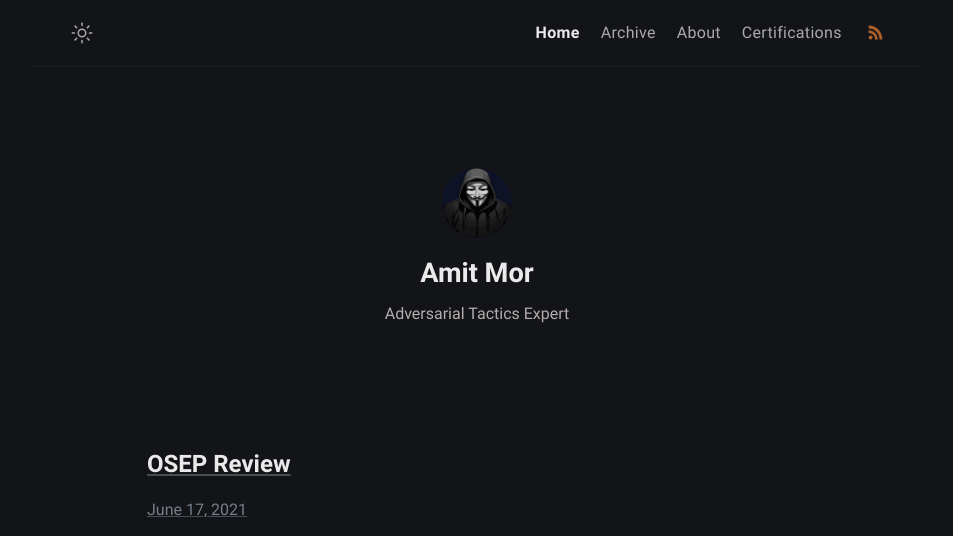
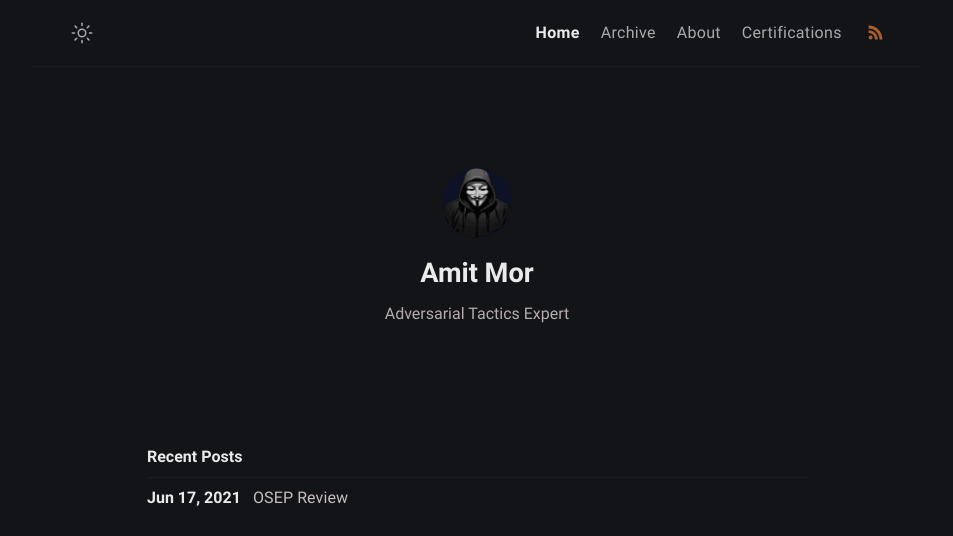
Before and after one commit to Extravenger/extravenger.github.io, a Jekyll site: the page built from index.md, in a window 1280 px wide. Shown: the top 536 px of the page, without its empty margins (163-1116 px from the left). Built offline with Jekyll 4.4.1, drawn with Linux system fonts in a browser that asks for light colours; some of the changed text lies outside the part shown.

Commit message:
Update home.html

```diff
--- a/_layouts/home.html
+++ b/_layouts/home.html
@@ -3,28 +3,12 @@ layout: default
 home: true
 ---
 
-<div class="posts-grid">
-  {% for post in site.posts %}
-  <article class="post-card">
-    <a href="{{ post.url | relative_url }}" class="post-card-link">
-      <div class="post-card-content image-right">
-        <div class="post-text">
-          <h2>{{ post.title }}</h2>
-          <p class="post-meta">{{ post.date | date: "%B %d, %Y" }}</p>
-          <p class="post-excerpt">{{ post.excerpt | strip_html | truncate: 120 }}</p>
-        </div>
-
-        {% if post.image %}
-        <div class="post-card-image">
-          <img src="{{ post.image | relative_url }}" alt="{{ post.title }}">
-        </div>
-        {% else %}
-        <div class="post-card-image">
-          <img src="/assets/default-image.jpg" alt="Default Image">
-        </div>
-        {% endif %}
-      </div>
-    </a>
-  </article>
-  {% endfor %}
-</div>
+<h3 class="posts-item-note" aria-label="Recent Posts">Recent Posts</h3>
+{%- for post in site.posts limit: site.number_of_posts -%}
+<article class="post-item">
+  <span class="post-item-date">{{ post.date | date: "%b %d, %Y" }}</span>
+  <h4 class="post-item-title">
+    <a href="{{ post.url }}">{{ post.title | escape }}</a>
+  </h4>
+</article>
+{%- endfor -%}
```
